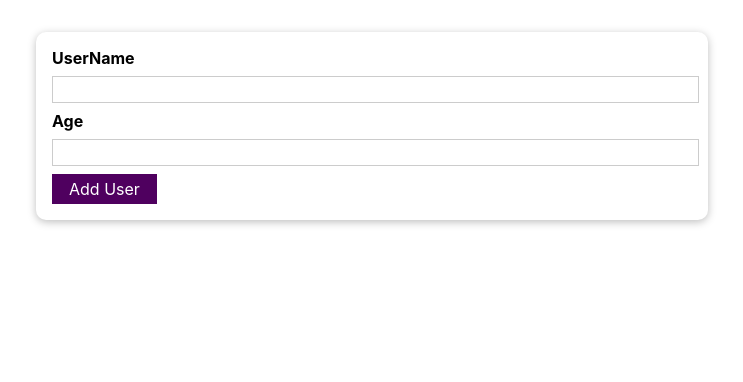
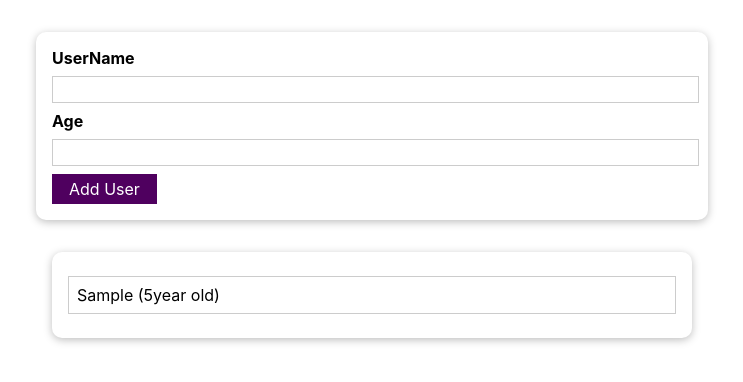
Before and after one commit to vishnu-mukati/Practice-Project, a React (Create React App) app: page / in a window 1280 px wide. Both pictures are taken after typing "Sample", "5" into the empty fields and a click on the button "Add User". Shown: the top 382 px of the page, without its empty margins (268-1011 px from the left). Built offline with nearby package versions, Linux system fonts and the light colour scheme.

Commit message:
intigrating the user details in a list on UI

```diff
--- a/src/App.js
+++ b/src/App.js
@@ -1,10 +1,21 @@
+import React, { useState } from "react";
 import AddUser from "./components/Users/AddUser";
-
+import UserList from "./components/Users/UserList";
 const App = () => {
 
+  const [UserdataList, setUserDataList] = useState([]);
+
+  const addUserHandler = (name, age) => {
+    setUserDataList((prev) => {
+      return [...prev,
+      { name: name, age: age }
+      ]
+    })
+  }
   return (
     <div>
-      <AddUser />
+      <AddUser onAddData={addUserHandler} />
+      <UserList Users={UserdataList} />
     </div>
   );
 }
--- a/src/components/UI/Button.js
+++ b/src/components/UI/Button.js
@@ -2,7 +2,7 @@ import "./Button.css";
 
 const Button = (props) =>{
     return (
-        <button className="button" type ={props.type}>{props.children}</button>
+        <button className="button" type ={props.type || "button"} onClick={props.onClick}>{props.children}</button>
     );
 }
 
--- a/src/components/Users/AddUser.js
+++ b/src/components/Users/AddUser.js
@@ -1,17 +1,17 @@
-import React ,{useState} from "react";
+import React, { useState } from "react";
 import Card from "../UI/Card";
 import Button from "../UI/Button";
 import "./AddUser.css";
 
-const AddUser = () => {
-    const [enteredname,setenteredName] = useState('');
-    const [enteredage , setenteredAge] = useState('');
+const AddUser = (props) => {
+    const [enteredname, setenteredName] = useState('');
+    const [enteredage, setenteredAge] = useState('');
 
-    const nameChangeHandler = (event) =>{
+    const nameChangeHandler = (event) => {
         setenteredName(event.target.value)
     }
 
-    const ageChangeHandler = (event) =>{
+    const ageChangeHandler = (event) => {
         setenteredAge(event.target.value);
     }
 
@@ -19,29 +19,31 @@ const AddUser = () => {
     const addUserHandler = (event) => {
         event.preventDefault();
         const userDetails = {
-        name : enteredname,
-        age :  enteredage,
+            name: enteredname,
+            age: enteredage,
         }
-    if(enteredname.length===0||enteredage<=0){
+        if (enteredname.length === 0 || enteredage <= 0) {
             return;
-    }else{
+        } else {
 
-        console.log(enteredname,enteredage);
+            console.log(enteredname, enteredage);
         }
+        props.onAddData(enteredname, enteredage);
         setenteredName("");
         setenteredAge("");
     }
 
     return (
-        <Card  className = "input">
+        <Card className="input">
             <form onSubmit={addUserHandler}>
                 <label htmlFor="username">UserName</label>
                 <input type="text" id="username" value={enteredname} onChange={nameChangeHandler} />
                 <label htmlFor="age">Age</label>
-                    <input type="number" id="age" value={enteredage}  onChange={ageChangeHandler}/>
+                <input type="number" id="age" value={enteredage} onChange={ageChangeHandler} />
                 <Button type="submit">Add User</Button>
             </form>
         </Card>
+
     );
 }
 
--- /dev/null
+++ b/src/components/Users/UserList.css
@@ -0,0 +1,16 @@
+.users {
+    margin: 2rem auto;
+    width: 90%;
+    max-width: 40rem;
+}
+
+.users ul {
+    list-style: none;
+    padding: 1rem;
+}
+
+.users li {
+    border: 1px solid #ccc;
+    margin: 0.5rem 0;
+    padding: 0.5rem;
+}
--- /dev/null
+++ b/src/components/Users/UserList.js
@@ -0,0 +1,16 @@
+import Card from "../UI/Card";
+import "./UserList.css";
+
+const UserList = (props) => {
+    return (
+        <Card className="users">
+            <ul >
+                {props.Users.map((user, index) => {
+                    return <li key={index}>{user.name} ({user.age}year old)</li>
+                })}
+            </ul>
+        </Card>
+    );
+}
+
+export default UserList;
```
Also changed, not shown: src/components/Users/AddUser.css (indentation only). Lines whose indentation alone changed are shown as unchanged.
